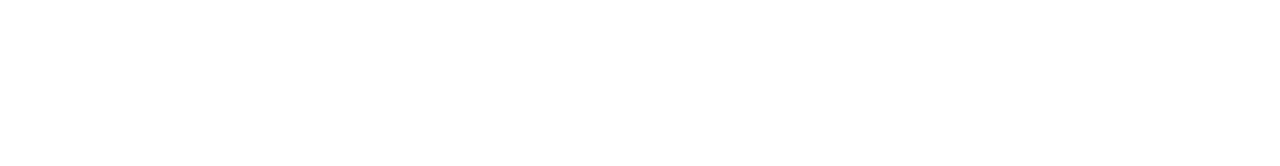
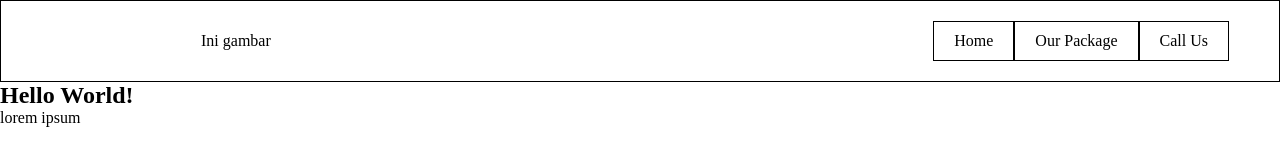
Before and after one commit to revou-fundamental-course/22-jul-24-RamaKamandaka, a plain HTML site: page index.html in a window 1280 px wide. Drawn offline with Linux system fonts and the light colour scheme.

Commit message:
update week1

```diff
--- a/css/style.css
+++ b/css/style.css
@@ -0,0 +1,33 @@
+* {
+    margin: 0;
+    padding: 0;
+}
+
+nav {
+    border: 1px solid;
+    display: flex;
+    justify-content: space-between;
+}
+
+.nav-container {
+    display: flex;
+    align-items: center;
+    margin: 20px 20px 20px 200px;
+
+}
+
+.nav-item {
+    border: 1px solid;
+    padding: 10px 20px;
+    cursor: pointer;
+}
+
+.nav-item-container {
+    display: flex;
+    margin: 20px 50px 20px 20px;
+    justify-content: space-between;
+}
+
+.title {
+    /* display: flex; */
+}
--- a/index.html
+++ b/index.html
@@ -1,15 +1,36 @@
 <!DOCTYPE html>
 <html lang="en">
+
 <head>
     <meta charset="UTF-8">
     <meta name="viewport" content="width=device-width, initial-scale=1.0">
     <link rel="stylesheet" href="/css/style.css">
     <title>Document</title>
 </head>
+
 <body>
 
+    <nav>
+        <header class="nav-container">
+            <div>Ini gambar</div>
+        </header>
+        <section class="nav-item-container">
+            <div class="nav-item">Home</div>
+            <div class="nav-item">Our Package</div>
+            <div class="nav-item">Call Us</div>
+        </section>
+    </nav>
+    <main>
+        <article class="title">
+            <header>
+                <h1>Hello World!</h1>
+            </header>
+            <p>lorem ipsum</p>
+        </article>
+    </main>
 
 
     <script src="/javascript/script.js"></script>
 </body>
+
 </html>
```
